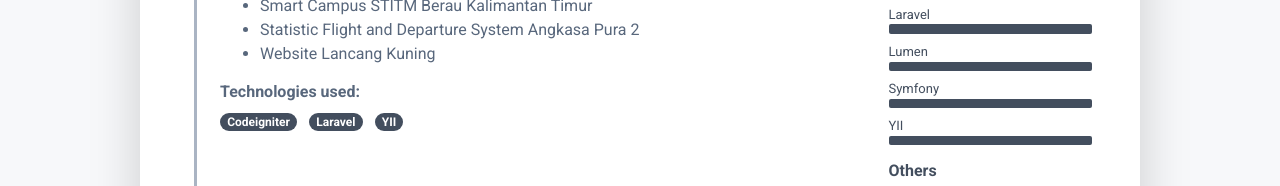
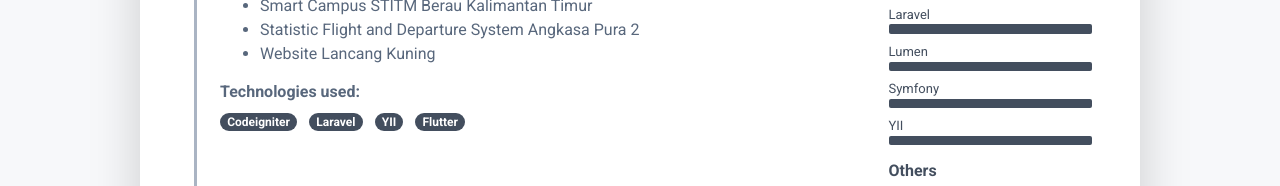
Before and after one commit to Arifcom/arifcom.github.io, a plain HTML site: page index.html in a window 1280 px wide. Shown: the part 866-1052 px from the top of the page. Drawn offline with Linux system fonts and the light colour scheme.

Commit message:
No commit message

```diff
--- a/index.html
+++ b/index.html
@@ -90,6 +90,7 @@
 											    <li class="list-inline-item"><span class="badge badge-primary badge-pill">Codeigniter</span></li>
 											    <li class="list-inline-item"><span class="badge badge-primary badge-pill">Laravel</span></li>
 											    <li class="list-inline-item"><span class="badge badge-primary badge-pill">YII</span></li>
+											    <li class="list-inline-item"><span class="badge badge-primary badge-pill">Flutter</span></li>
 										    </ul>
 									    </div><!--//resume-timeline-item-desc-->
 
```
